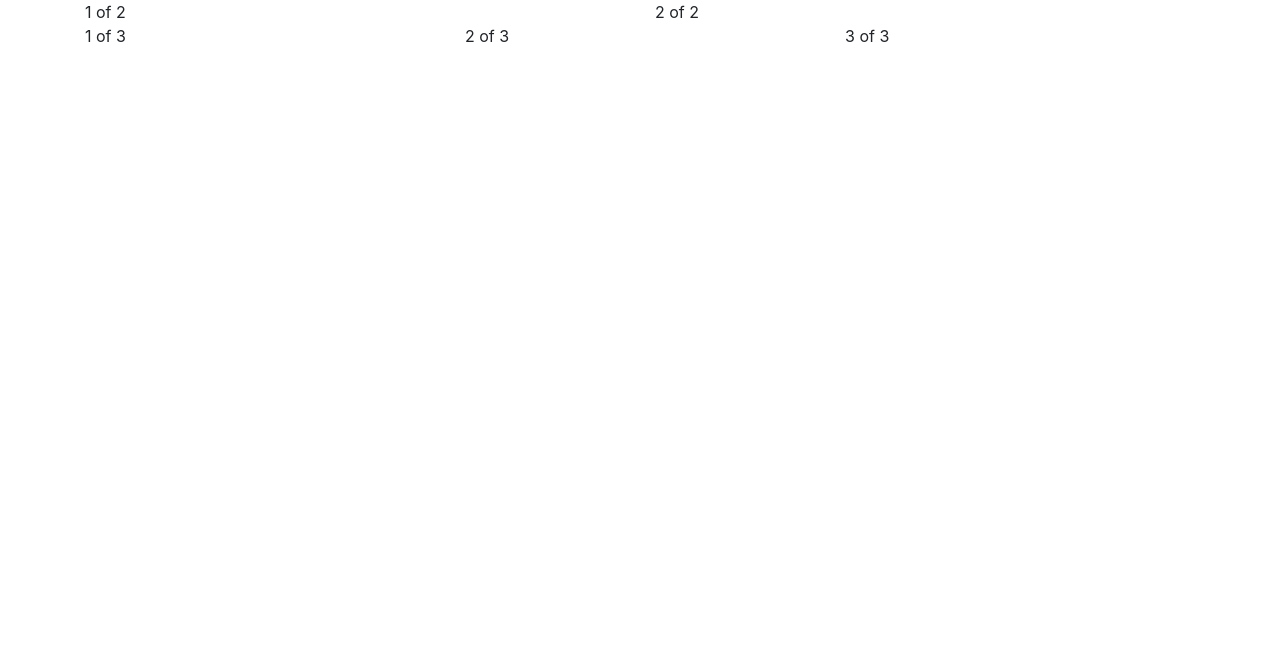
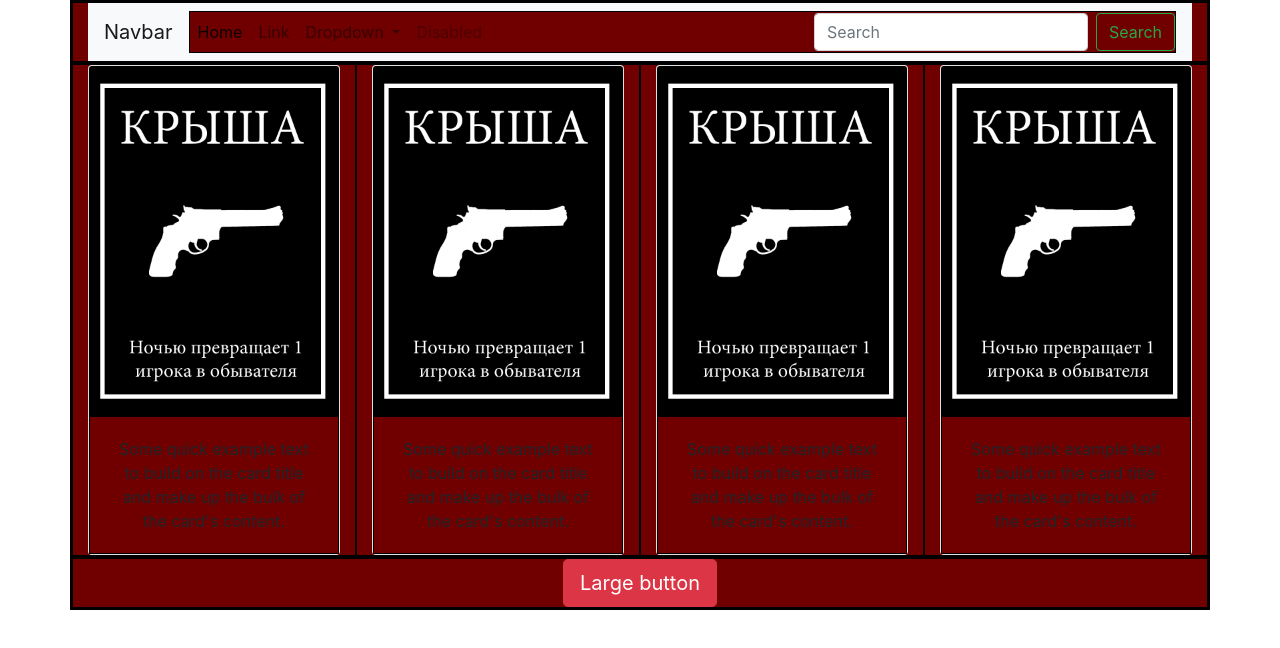
Before and after one commit to vjvasiljev/Mafia-Landing-Page, a plain HTML site: page index.html in a window 1280 px wide. Drawn offline with nearby package versions, Linux system fonts and the light colour scheme.

Commit message:
add main bootstrap components

```diff
--- a/index.html
+++ b/index.html
@@ -1,42 +1,111 @@
 <!doctype html>
 <html lang="en">
+
 <head>
   <!-- Required meta tags -->
   <meta charset="utf-8">
   <meta name="viewport" content="width=device-width, initial-scale=1, shrink-to-fit=no">
 
   <!-- Bootstrap CSS -->
-    <link rel="stylesheet" href="https://stackpath.bootstrapcdn.com/bootstrap/4.1.1/css/bootstrap.min.css" integrity="sha384-WskhaSGFgHYWDcbwN70/dfYBj47jz9qbsMId/iRN3ewGhXQFZCSftd1LZCfmhktB" crossorigin="anonymous">
+  <link rel="stylesheet" href="https://stackpath.bootstrapcdn.com/bootstrap/4.1.1/css/bootstrap.min.css" integrity="sha384-WskhaSGFgHYWDcbwN70/dfYBj47jz9qbsMId/iRN3ewGhXQFZCSftd1LZCfmhktB"
+    crossorigin="anonymous">
   <link rel="stylesheet" type="text/css" href="style.css">
   <title>Мафия Клуб в Клайпеде</title>
 </head>
+
 <body>
   <div class="container">
     <div class="row">
-        <div class="col">
-          1 of 2
+      <div class="col-12">
+        <nav class="navbar navbar-expand-lg navbar-light bg-light">
+          <a class="navbar-brand" href="#">Navbar</a>
+          <button class="navbar-toggler" type="button" data-toggle="collapse" data-target="#navbarSupportedContent" aria-controls="navbarSupportedContent"
+            aria-expanded="false" aria-label="Toggle navigation">
+            <span class="navbar-toggler-icon"></span>
+          </button>
+
+          <div class="collapse navbar-collapse" id="navbarSupportedContent">
+            <ul class="navbar-nav mr-auto">
+              <li class="nav-item active">
+                <a class="nav-link" href="#">Home
+                  <span class="sr-only">(current)</span>
+                </a>
+              </li>
+              <li class="nav-item">
+                <a class="nav-link" href="#">Link</a>
+              </li>
+              <li class="nav-item dropdown">
+                <a class="nav-link dropdown-toggle" href="#" id="navbarDropdown" role="button" data-toggle="dropdown" aria-haspopup="true"
+                  aria-expanded="false">
+                  Dropdown
+                </a>
+                <div class="dropdown-menu" aria-labelledby="navbarDropdown">
+                  <a class="dropdown-item" href="#">Action</a>
+                  <a class="dropdown-item" href="#">Another action</a>
+                  <div class="dropdown-divider"></div>
+                  <a class="dropdown-item" href="#">Something else here</a>
                 </div>
-        <div class="col">
-          2 of 2
+              </li>
+              <li class="nav-item">
+                <a class="nav-link disabled" href="#">Disabled</a>
+              </li>
+            </ul>
+            <form class="form-inline my-2 my-lg-0">
+              <input class="form-control mr-sm-2" type="search" placeholder="Search" aria-label="Search">
+              <button class="btn btn-outline-success my-2 my-sm-0" type="submit">Search</button>
+            </form>
+          </div>
+        </nav>
       </div>
     </div>
     <div class="row">
-        <div class="col">
-          1 of 3
+      <div class="col-12 col-sm-6 col-lg-3">
+        <div class="card text-center">
+          <img class="card-img-top" src="img/card1.png" alt="Card image cap">
+          <div class="card-body">
+            <p class="card-text">Some quick example text to build on the card title and make up the bulk of the card's content.</p>
           </div>
-        <div class="col">
-          2 of 3
         </div>
-        <div class="col">
-          3 of 3
       </div>
+      <div class="col-12 col-sm-6 col-lg-3">
+        <div class="card text-center">
+          <img class="card-img-top" src="img/card1.png" alt="Card image cap">
+          <div class="card-body">
+            <p class="card-text">Some quick example text to build on the card title and make up the bulk of the card's content.</p>
+          </div>
+        </div>
+      </div>
+      <div class="col-12 col-sm-6 col-lg-3">
+        <div class="card text-center">
+          <img class="card-img-top" src="img/card1.png" alt="Card image cap">
+          <div class="card-body">
+            <p class="card-text">Some quick example text to build on the card title and make up the bulk of the card's content.</p>
+          </div>
+        </div>
+      </div>
+      <div class="col-12 col-sm-6 col-lg-3">
+        <div class="card text-center">
+          <img class="card-img-top" src="img/card1.png" alt="Card image cap">
+          <div class="card-body">
+            <p class="card-text">Some quick example text to build on the card title and make up the bulk of the card's content.</p>
+          </div>
+        </div>
+      </div>
+    </div>
+    <div class="row">
+      <div class="d-flex justify-content-center col-12">
+        <button type="button" class="btn btn-danger btn-lg">Large button</button>
       </div>
     </div>
 
     <!-- Optional JavaScript -->
     <!-- jQuery first, then Popper.js, then Bootstrap JS -->
-    <script src="https://code.jquery.com/jquery-3.3.1.slim.min.js" integrity="sha384-q8i/X+965DzO0rT7abK41JStQIAqVgRVzpbzo5smXKp4YfRvH+8abtTE1Pi6jizo" crossorigin="anonymous"></script>
-    <script src="https://cdnjs.cloudflare.com/ajax/libs/popper.js/1.14.3/umd/popper.min.js" integrity="sha384-ZMP7rVo3mIykV+2+9J3UJ46jBk0WLaUAdn689aCwoqbBJiSnjAK/l8WvCWPIPm49" crossorigin="anonymous"></script>
-    <script src="https://stackpath.bootstrapcdn.com/bootstrap/4.1.1/js/bootstrap.min.js" integrity="sha384-smHYKdLADwkXOn1EmN1qk/HfnUcbVRZyYmZ4qpPea6sjB/pTJ0euyQp0Mk8ck+5T" crossorigin="anonymous"></script>
+    <script src="https://code.jquery.com/jquery-3.3.1.slim.min.js" integrity="sha384-q8i/X+965DzO0rT7abK41JStQIAqVgRVzpbzo5smXKp4YfRvH+8abtTE1Pi6jizo"
+      crossorigin="anonymous"></script>
+    <script src="https://cdnjs.cloudflare.com/ajax/libs/popper.js/1.14.3/umd/popper.min.js" integrity="sha384-ZMP7rVo3mIykV+2+9J3UJ46jBk0WLaUAdn689aCwoqbBJiSnjAK/l8WvCWPIPm49"
+      crossorigin="anonymous"></script>
+    <script src="https://stackpath.bootstrapcdn.com/bootstrap/4.1.1/js/bootstrap.min.js" integrity="sha384-smHYKdLADwkXOn1EmN1qk/HfnUcbVRZyYmZ4qpPea6sjB/pTJ0euyQp0Mk8ck+5T"
+      crossorigin="anonymous"></script>
 </body>
+
 </html>
--- a/style.css
+++ b/style.css
@@ -0,0 +1,4 @@
+div {
+  background-color: rgb(112, 0, 0);
+  border: solid 1px black;
+}
```
Also changed, not shown: img/card1.png (added). Lines whose indentation alone changed are shown as unchanged.
